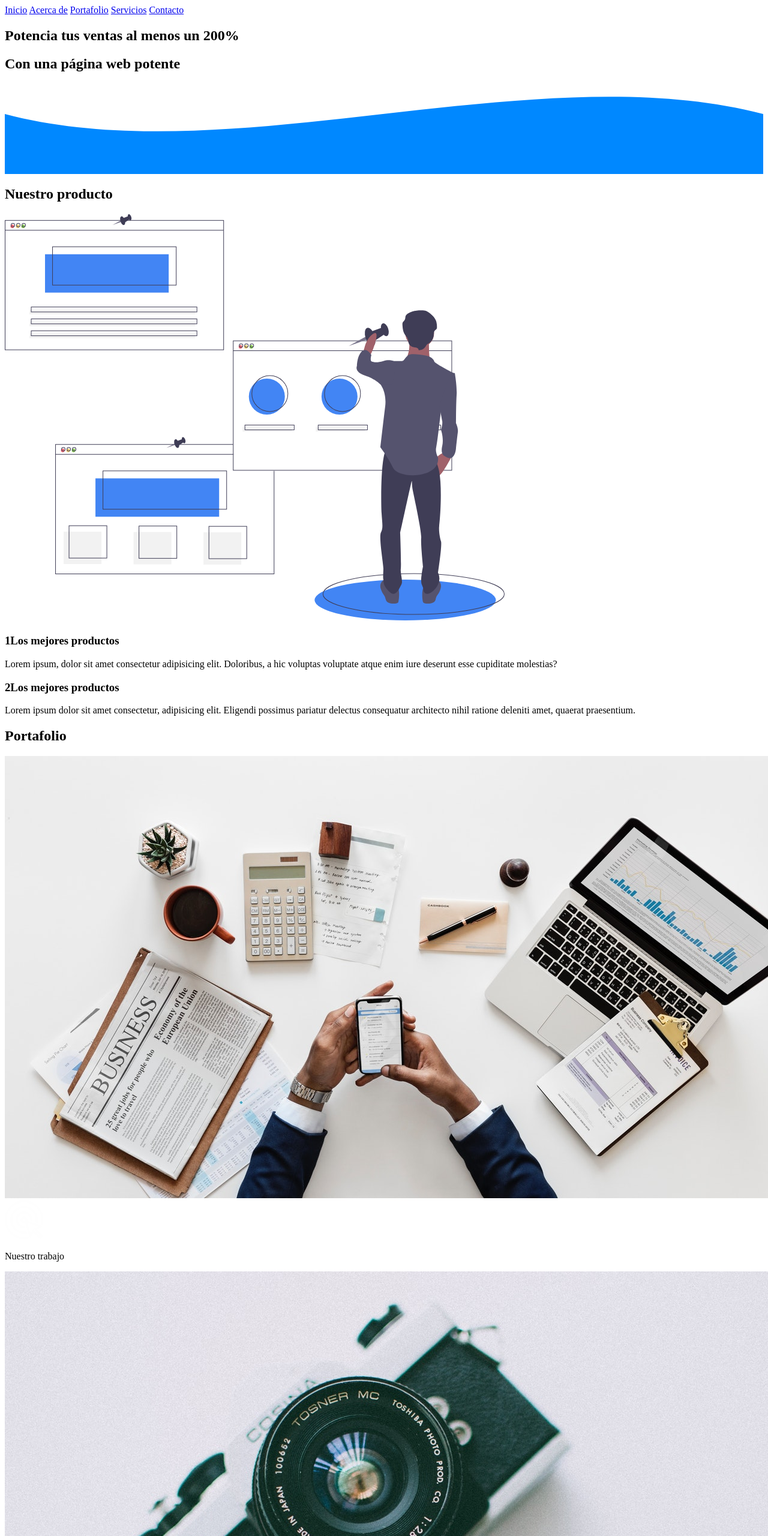
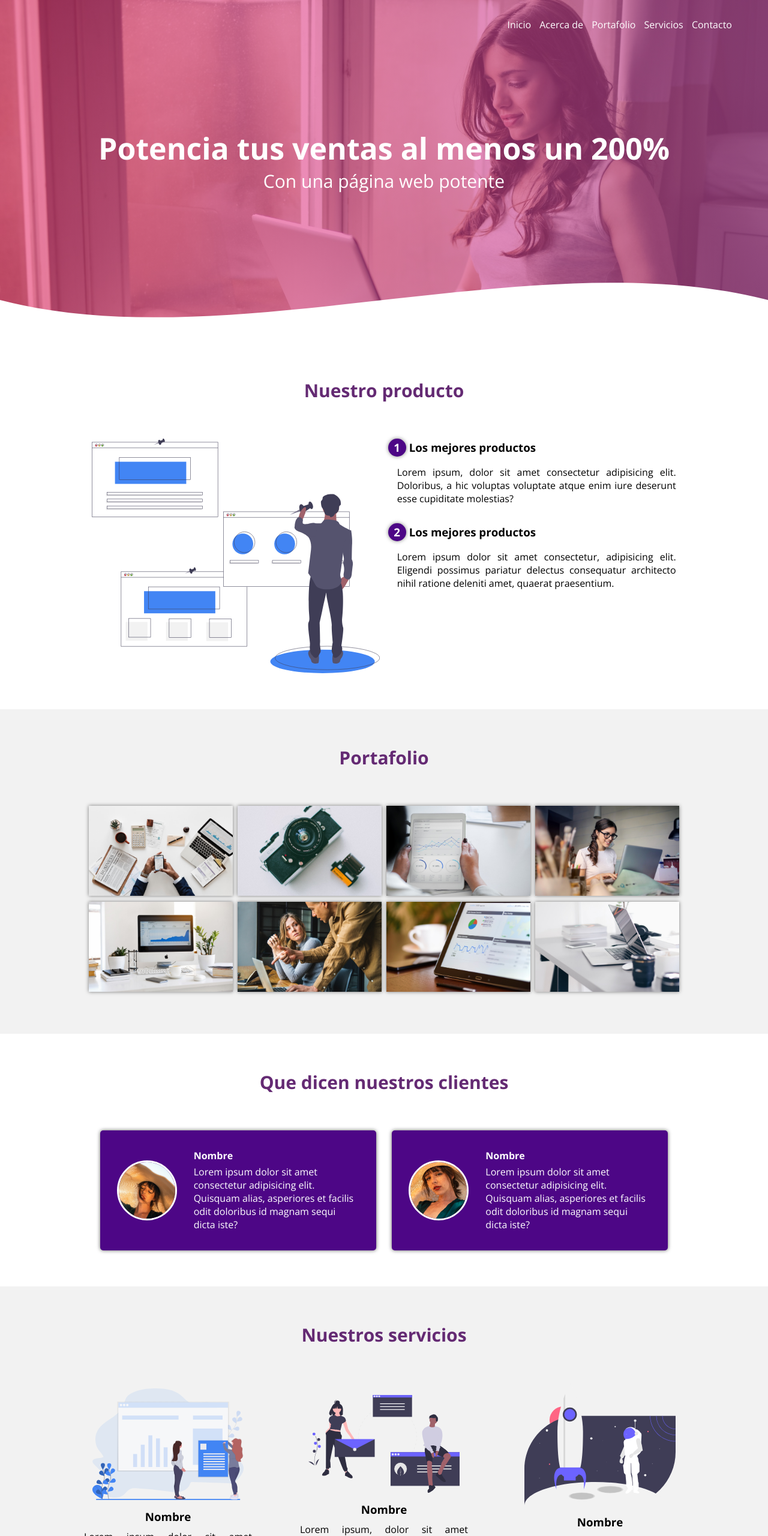
Before and after one commit to ImJrd/website-responsive-2, a plain HTML site: page index.html in a window 1280 px wide. Shown: the top 2560 px of the page at 60% size. Drawn offline with nearby package versions, Linux system fonts and the light colour scheme.

Commit message:
Estilos CSS

```diff
--- a/css/style.css
+++ b/css/style.css
@@ -0,0 +1,428 @@
+*{
+    margin: 0;
+    padding: 0;
+    box-sizing: border-box;
+}
+
+body{
+    font-family: "open sans";
+}
+
+.contenedor{
+    padding: 60px 0;
+    width: 90%;
+    max-width: 1000px;
+    margin: auto;
+    overflow: hidden;
+}
+
+.titulo{
+    color: #642a73;
+    font-size: 30px;
+    text-align: center;
+    margin-bottom: 60px;
+}
+
+/* Header */
+
+header {
+    width: 100%;
+    height: 600px;
+    background: #bc4e9c;
+    /* fallback for old browsers */
+    background: -webkit-linear-gradient(to right, hsla(340, 95%, 50%, 0.459), hsla(317, 45%, 52%, 0.664)), url(../img/portada.jpg);
+    /* Chrome 10-25, Safari 5.1-6 */
+    background: linear-gradient(to right, hsla(340, 95%, 50%, 0.459), hsla(317, 45%, 52%, 0.664)), url(../img/portada.jpg);
+    /* W3C, IE 10+/ Edge, Firefox 16+, Chrome 26+, Opera 12+, Safari 7+ */
+    background-size: cover;
+    background-attachment: fixed;
+    position: relative;
+}
+
+nav{
+    text-align: right;
+    padding: 30px 50px 0 0;
+}
+
+nav > a{
+    color: white;
+    font-weight: 300;
+    text-decoration: none;
+    margin-right: 10px;
+}
+
+nav > a:hover {
+    text-decoration: underline;
+}
+
+header .textos_header {
+    display: flex;
+    height: 430px;
+    width: 100%;
+    align-items: center;
+    justify-content: center;
+    flex-direction: column;
+    text-align: center;
+}
+
+.textos_header h1{
+    font-size: 50px;
+    color: #fff;
+}
+
+.textos_header h2{
+    font-size: 30px;
+    font-weight: 300;
+    color: #fff;
+}
+
+.wave{
+    position: absolute;
+    bottom: 0;
+    width: 100%;
+}
+
+/* About us */
+
+main .sobre_nosotros{
+    padding: 30px 0 60px 0;
+}
+
+.contenedor_sobre_nosotros{
+    display: flex;
+    justify-content: space-evenly;
+}
+
+.imagen_about_us{
+    width: 48%;
+}
+
+.sobre_nosotros .contenido_textos{
+    width: 48%;
+}
+
+.contenido_textos h3{
+    margin-bottom: 15px;
+}
+
+.contenido_textos h3 span{
+    background: #4d0686;
+    color: #fff;
+    border-radius: 50%;
+    display: inline-block;
+    text-align: center;
+    width: 30px;
+    height: 30px;
+    padding: 2px;
+    box-shadow: 0 0 6px 0 rgba(0, 0, 0, .5);
+    margin-right: 5px;
+}
+
+.contenido_textos p {
+    padding: 0 0 30px 15px;
+    font-weight: 300;
+    text-align: justify;
+}
+
+/* Galeria */
+
+.portafolio {
+    background: #f2f2f2;
+}
+
+.galeria_port {
+    display: flex;
+    justify-content: space-evenly;
+    flex-wrap: wrap;
+}
+
+.imagen_port {
+    width: 24%;
+    margin-bottom: 10px;
+    height: 150px;
+    overflow: hidden;
+    position: relative;
+    cursor: pointer;
+    box-shadow: 0 0 6px 0 rgba(0, 0, 0, .5);
+}
+
+.imagen_port > img {
+    width: 100%;
+    height: 100%;
+    object-fit: cover;
+    display: block;
+}
+
+.hover_galeria {
+    position: absolute;
+    width: 100%;
+    height: 100%;
+    top: 0;
+    transform: scale(0);
+    background: hsla(273, 91%, 27%, 0.7);
+    transition: transform .5s;
+    display: flex;
+    justify-content: center;
+    align-items: center;
+    flex-direction: column;
+}
+
+.hover_galeria img {
+    width: 50px;
+}
+
+.hover_galeria p {
+    color: #fff;
+}
+
+.imagen_port:hover .hover_galeria {
+    transform: scale(1);
+}
+
+/* Clientes */
+
+.cards {
+    display: flex;
+    justify-content: space-evenly;
+}
+
+.cards .card {
+    background: #4d0686;
+    display: flex;
+    width: 46%;
+    height: 200px;
+    align-items: center;
+    justify-content: space-evenly;
+    border-radius: 5px;
+    box-shadow: 0 0 6px 0 rgba(0, 0, 0, 0.6);
+}
+
+.cards .card img {
+    width: 100px;
+    height: 100px;
+    object-fit: cover;
+    border: 3px solid #fff;
+    border-radius: 50%;
+    display: block;
+}
+
+.cards .card  > .contenido_texto_card {
+    width: 60%;
+    color: #fff;
+}
+
+.cards .card > .contenido_texto_card p {
+    font-weight: 300;
+    padding-top: 5px;
+}
+
+/* Our team */
+
+.about_services {
+    background: #f2f2f2;
+    padding-bottom: 30px;
+}
+
+
+.servicio_cont {
+    display: flex;
+    justify-content: space-between;
+    align-items: center;
+}
+
+.servicio_ind {
+    width: 28%;
+    text-align: center;
+}
+
+.servicio_ind img {
+    width: 90%;
+}
+
+.servicio_ind h3 {
+    margin: 10px 0;
+}
+
+.servicio_ind p {
+    font-weight: 300;
+    text-align: justify;
+}
+
+/* footer */
+
+footer {
+    background: #414141;
+    padding: 60px 0 30px 0;
+    margin: auto;
+    overflow: hidden;
+}
+
+.contenedor_footer {
+    display: flex;
+    width: 90%;
+    justify-content: space-evenly;
+    margin: auto;
+    padding-bottom: 50px;
+    border-bottom: 1px solid #ccc;
+}
+
+.content_foo {
+    text-align: center;
+}
+
+.content_foo h4 {
+    color: #fff;
+    border-bottom: 3px solid #af20d3;
+    padding-bottom: 5px;
+    margin-bottom: 10px;
+}
+
+.content_foo p {
+    color: #ccc;
+}
+
+.titulo_final {
+    text-align: center;
+    font-size: 24px;
+    margin: 20px 0 0 0;
+    color: #9e9797;
+}
+
+@media screen and (max-width:900px) {
+    header {
+        background-position: center;
+    }
+
+    .contenedor_sobre_nosotros {
+        flex-direction: column;
+        justify-content: center;
+        align-items: center;
+    }
+
+    .sobre_nosotros .contenido_textos {
+        width: 90%;
+    }
+
+    .imagen_about_us {
+        width: 90%;
+    }
+
+    /* Galeria */
+
+    .imagen_port {
+        width: 44%;
+    }
+
+    /* Clientes */
+
+    .cards {
+        flex-direction: column;
+        justify-content: center;
+        align-items: center;
+    }
+
+    .cards .card {
+        width: 90%;
+    }
+
+    .cards .card:first-child {
+        margin-bottom: 30px;
+    }
+
+    /* servicios */
+
+    .servicio_cont {
+        justify-content: center;
+        flex-direction: column;
+    }
+
+    .servicio_ind {
+        width: 100%;
+        text-align: center;
+    }
+
+    .servicio_ind:nth-child(1),
+    .servicio_ind:nth-child(2) {
+        margin-bottom: 60px;
+    }
+
+    .servicio_ind img {
+        width: 90%;
+    }
+}
+
+@media screen and (max-width:500px) {
+    nav {
+        text-align: center;
+        padding: 30px 0 0 0;
+    }
+
+    nav > a {
+        margin-right: 5px;
+    }
+
+    .textos_header h1 {
+        font-size: 35px;
+    }
+
+    .textos_header h2 {
+        font-size: 20px;
+    }
+
+    /* About us */
+
+    .imagen_about_us {
+        margin-bottom: 60px;
+        width: 99%;
+    }
+
+    .sobre_nosotros .contenido_textos {
+        width: 95%;
+    }
+
+    /* Galeria */
+
+    .imagen_port {
+        width: 95%;
+    }
+
+    /* Clientes */
+
+    .cards .card {
+        height: 450px;
+        display: flex;
+        flex-direction: column;
+        align-items: center;
+    }
+
+    .cards .card img {
+        width: 90px;
+        height: 90px;
+    }
+
+    /* Footer */
+
+    .contenedor_footer {
+        flex-direction: column;
+        border: none;
+    }
+
+    .content_foo {
+        margin-bottom: 20px;
+        text-align: center;
+    }
+
+    .content_foo h4 {
+        border: none;
+    }
+
+    .content_foo p {
+        color: #ccc;
+        border-bottom: 1px solid #f2f2f2;
+        padding-bottom: 20px;
+    }
+
+    .titulo_final {
+        font-size: 20px;
+    }
+}
--- a/index.html
+++ b/index.html
@@ -46,7 +46,7 @@
 
                 <svg viewBox="0 0 500 150" preserveAspectRatio="none" style="height: 100%; width: 100%;">
 
-                    <path d="M0.00,49.99 C150.00,150.00 349.20,-49.99 500.00,49.99 L500.00,150.00 L0.00,150.00 Z" style="stroke: none; fill: #08f;"></path>
+                    <path d="M0.00,49.99 C150.00,150.00 349.20,-49.99 500.00,49.99 L500.00,150.00 L0.00,150.00 Z" style="stroke: none; fill: #fff;"></path>
 
                 </svg>
 
@@ -254,11 +254,21 @@
 
                         <div class="servicio_ind">
 
+                            <img src="/img/ilustracion1.svg" alt="Ilustración">
+
+                            <h3>Nombre</h3>
+
+                            <p>Lorem ipsum dolor sit amet consectetur adipisicing elit. Dolorem facere doloribus expedita consequuntur minus quas dignissimos obcaecati ut nihil fuga.</p>
+
+                        </div>
+
+                        <div class="servicio_ind">
+
                             <img src="/img/ilustracion4.svg" alt="Ilustración">
 
                             <h3>Nombre</h3>
 
-                            <p>Lorem ipsum dolor sit amet consectetur adipisicing elit. Dolorem facere doloribus expedita consequuntur minus quas dignissimos obcaecati ut nihil fuga.</p>
+                            <p>Lorem ipsum, dolor sit amet consectetur adipisicing elit. Modi quasi libero tempora sapiente optio laudantium delectus mollitia error repudiandae minus!</p>
 
                         </div>
 
```
